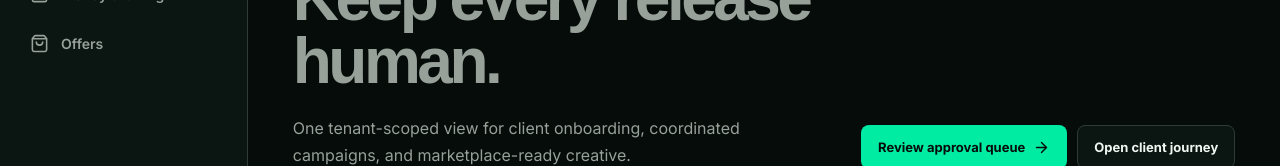
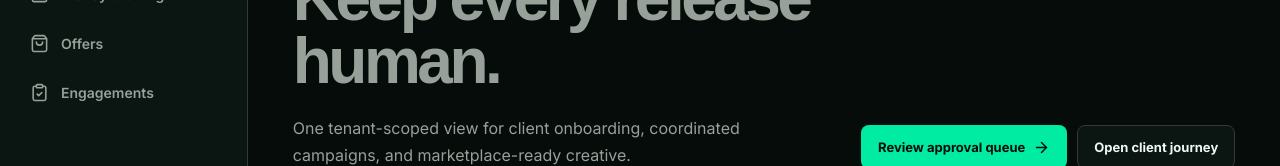
Before and after one commit to munisp/volume0S, a React (Vite) app in the folder apps/console/: page / in a window 1280 px wide. Shown: the part 395-561 px from the top of the page. Built offline with nearby package versions, Linux system fonts and the light colour scheme.

Commit message:
Add engagements workspace to operator console

```diff
--- a/apps/console/src/App.tsx
+++ b/apps/console/src/App.tsx
@@ -2,7 +2,7 @@ import { useCallback, useEffect, useMemo, useRef, useState, type FormEvent, type
 import type { User } from 'oidc-client-ts'
 import {
   Activity, ArrowRight, BadgeCheck, Ban, Check, CheckCircle2, ChevronRight,
-  CircleAlert, Clock3, CloudOff, Download, FileCheck2, Image as ImageIcon,
+  CircleAlert, ClipboardCheck, Clock3, CloudOff, Download, FileCheck2, Image as ImageIcon,
   LayoutDashboard, Loader2, LockKeyhole, LogIn, LogOut, PackageCheck, Plus,
   RefreshCw, Rocket, Send, Settings, ShieldCheck, ShoppingBag, Store,
   UserRoundCheck, WalletCards, Wifi, X, type LucideIcon,
@@ -15,6 +15,7 @@ import type { Bundle, Campaign, Offer, PageId, StudioAsset, StudioPack, Tenant }
 import { usePwa } from './hooks/usePwa'
 import { BillingSection } from './sections/BillingSection'
 import { OfferOperationsSection } from './sections/OfferOperationsSection'
+import { EngagementOperationsSection } from './sections/EngagementOperationsSection'
 
 const navigation: { id: PageId; label: string; icon: LucideIcon }[] = [
   { id: 'overview', label: 'Overview', icon: LayoutDashboard },
@@ -23,6 +24,7 @@ const navigation: { id: PageId; label: string; icon: LucideIcon }[] = [
   { id: 'studio', label: 'Studio QA', icon: ImageIcon },
   { id: 'billing', label: 'Money & billing', icon: WalletCards },
   { id: 'offers', label: 'Offers', icon: ShoppingBag },
+  { id: 'engagements', label: 'Engagements', icon: ClipboardCheck },
 ]
 
 type ModalId = 'tenant' | 'workspace' | 'campaign' | 'pack' | 'subscription' | 'suspension' | 'suppression' | null
@@ -432,6 +434,7 @@ function App() {
         {page === 'studio' && <Studio packs={packs} selected={selectedPack} onSelect={setSelectedPack} connected={workflowFeedReady} busy={busy || feedsLoading} loading={feedsLoading} feedError={feedsError} onRefresh={refreshWorkflows} onNew={() => setModal('pack')} onReview={reviewPack} qaAssets={qaAssets} qaLoading={qaLoading} qaError={qaError} qaImageError={qaImageError} qaManifestReady={qaManifestReady} qaReviewReady={qaReviewReady} onQaLoad={id => setLoadedQaAssets(current => ({ ...current, [id]: true }))} onQaError={() => setQaImageError('One or more QA images could not be loaded. Approval is disabled; refresh the signed asset URLs or reject the pack.')} onQaRefresh={() => setQaReloadToken(current => current + 1)} />}
         {page === 'billing' && <BillingSection api={api} connected={tenantConnected && api.orchestratorConfigured} platform={liveTenant?.id === 'platform'} />}
         {page === 'offers' && <><Offers offers={offers} bundles={bundles} live={offersLive} connected={tenantConnected} onSubscribe={(offer, tier) => { setSelectedOffer({ offer, tier }); setModal('subscription') }} /><OfferOperationsSection api={api} connected={tenantConnected && api.orchestratorConfigured} conversationsConnected={tenantConnected && api.conversationsConfigured} notify={(kind, message) => setToast({ kind, message })} /></>}
+        {page === 'engagements' && <EngagementOperationsSection api={api} connected={tenantConnected && api.orchestratorConfigured} notify={(kind, message) => setToast({ kind, message })} />}
         {page === 'settings' && <SettingsPage config={config} user={user} tenant={tenant} connected={tenantConnected} pwa={pwa} busy={busy} onInstall={install} onSignIn={signIn} onSignOut={signOut} onModal={setModal} />}
       </main>
 
```
